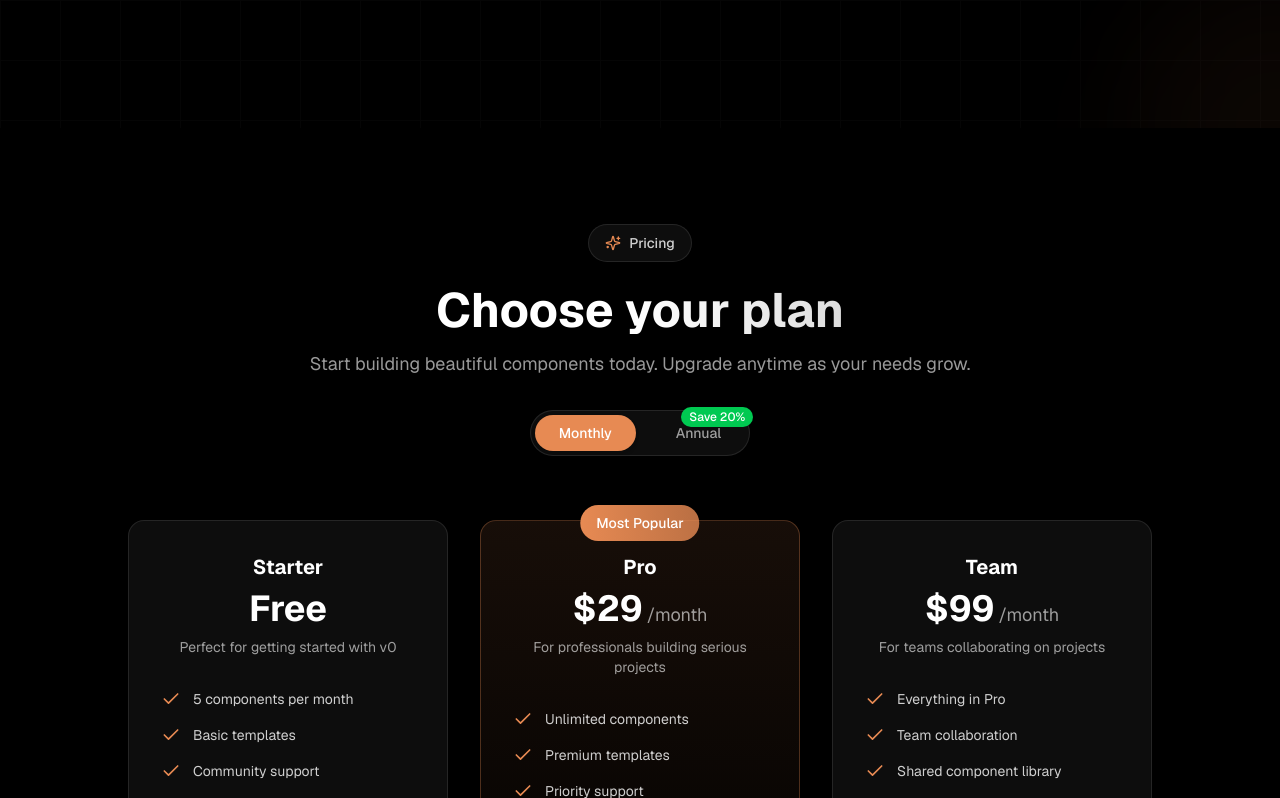
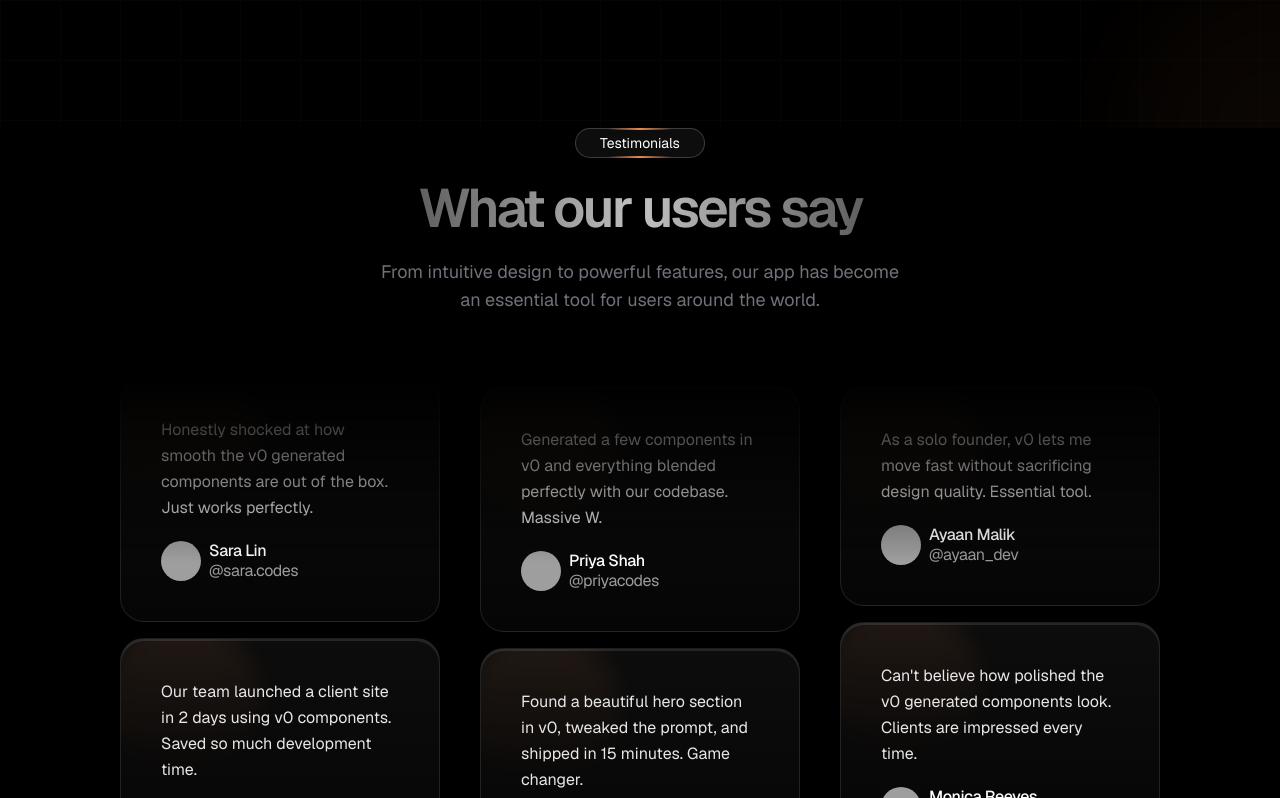
Before and after one commit to AmanchaRahul/lumiai, a Next.js app: page / in a window 1280 px wide. Shown: the part 7142-7940 px from the top of the page. Built offline with nearby package versions, Linux system fonts and the light colour scheme; grey boxes are pictures that could not be loaded.

Commit message:
refactor: remove pricing section

```diff
--- a/app/page.tsx
+++ b/app/page.tsx
@@ -8,7 +8,6 @@ import { AutomationPlayground } from "@/components/automation-playground"
 import { TestimonialsSection } from "@/components/testimonials"
 import { NewReleasePromo } from "@/components/new-release-promo"
 import { FAQSection } from "@/components/faq-section"
-import { PricingSection } from "@/components/pricing-section"
 import { StickyFooter } from "@/components/sticky-footer"
 import TeamSection from "@/components/team-section"
 import PartnersSection from "@/components/partners-section"
@@ -274,11 +273,6 @@ export default function Home() {
       {/* Partners Section */}
       <PartnersSection />
 
-      {/* Pricing Section */}
-      <div id="pricing">
-        <PricingSection />
-      </div>
-
       {/* Testimonials Section */}
       <div id="testimonials">
         <TestimonialsSection />
```
